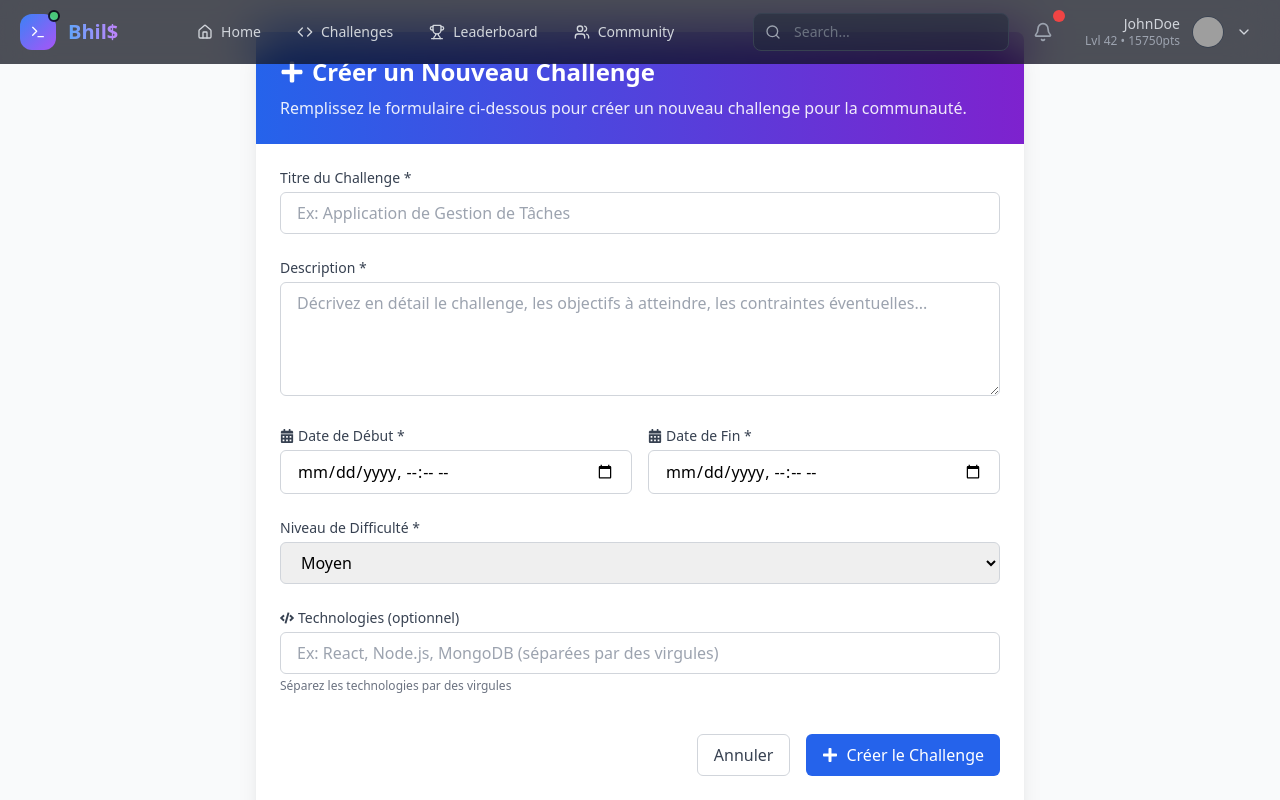
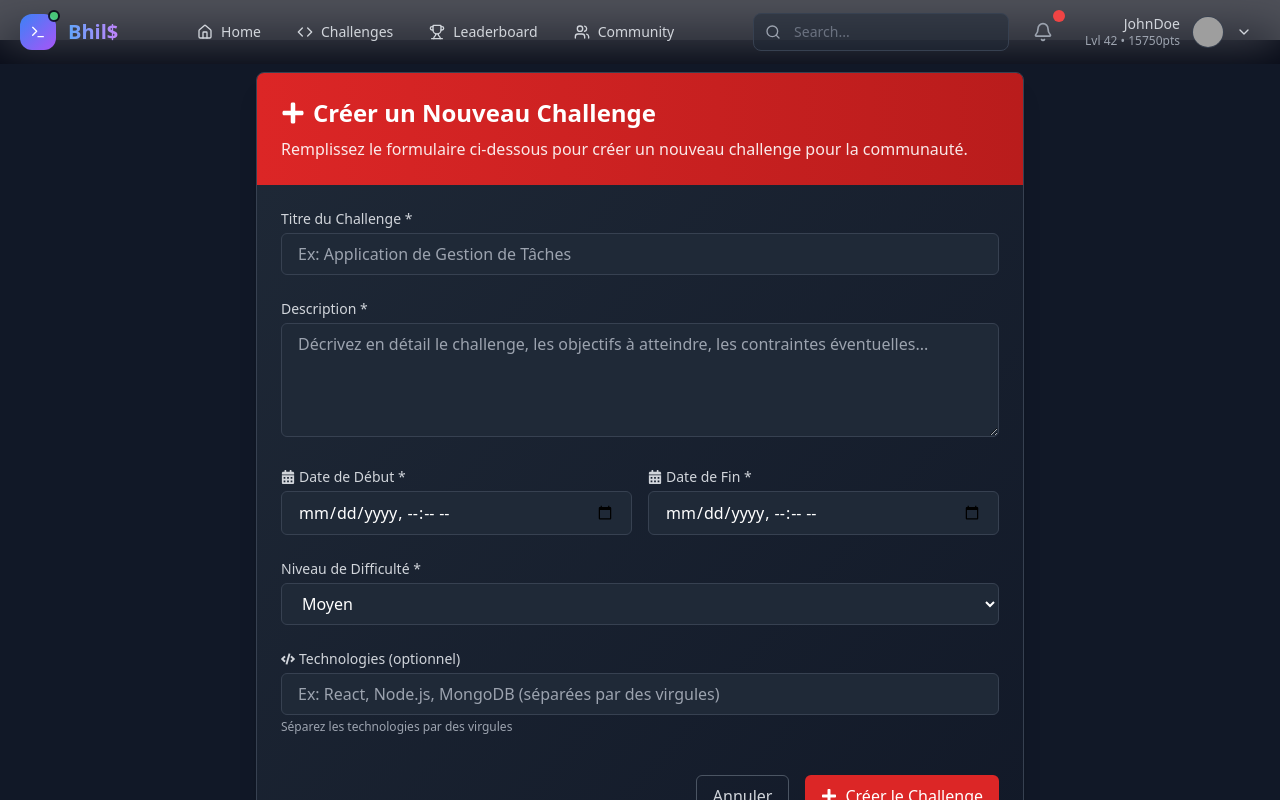
Before and after one commit to 7Bhil/Challenge-react, a React (Vite) app: page /creation-challenge in a window 1280 px wide. Shown: the top 800 px of the page. Built offline with nearby package versions, Linux system fonts and the light colour scheme; grey boxes are pictures that could not be loaded.

Commit message:
partie admin

```diff
--- a/src/components/ChallengeDetail.jsx
+++ b/src/components/ChallengeDetail.jsx
@@ -1,11 +1,12 @@
 import { useState, useEffect } from 'react';
 import { useParams, Link, useNavigate } from 'react-router-dom';
-import challengesData from '../data/challenge';
+import api from '../service/api'; // Import ton instance axios
 
 const ChallengeDetail = () => {
   const { id } = useParams();
   const navigate = useNavigate();
   const [challenge, setChallenge] = useState(null);
+  const [loading, setLoading] = useState(true);
   const [submission, setSubmission] = useState({
     repositoryUrl: '',
     comment: '',
@@ -15,14 +16,25 @@ const ChallengeDetail = () => {
   const [submissionSuccess, setSubmissionSuccess] = useState(false);
 
   useEffect(() => {
-    // Trouver le défi correspondant à l'ID
-    const foundChallenge = challengesData.find(c => c.id === parseInt(id));
-    if (foundChallenge) {
-      setChallenge(foundChallenge);
-    } else {
+    fetchChallenge();
+  }, [id]);
+const fetchChallenge = async () => {
+    try {
+      setLoading(true);
+      const response = await api.get(`/challenges/${id}`);
+
+      if (response.data.success) {
+        setChallenge(response.data.data);
+      } else {
+        navigate('/challenges', { replace: true });
+      }
+    } catch (error) {
+      console.error('Erreur chargement challenge:', error);
       navigate('/challenges', { replace: true });
+    } finally {
+      setLoading(false);
     }
-  }, [id, navigate]);
+  };
 
   const handleInputChange = (e) => {
     const { name, value } = e.target;
@@ -47,7 +59,15 @@ const ChallengeDetail = () => {
       setIsSubmitting(false);
     }
   };
-
+   if (loading) {
+    return (
+      <div className="container mx-auto px-4 py-12">
+        <div className="flex justify-center items-center h-40">
+          <div className="animate-spin rounded-full h-12 w-12 border-b-2 border-purple-700"></div>
+        </div>
+      </div>
+    );
+  }
   if (!challenge) {
     return (
       <div className="container mx-auto px-4 py-12">
@@ -81,7 +101,7 @@ const ChallengeDetail = () => {
   const participants = challenge.participants || [];
 
   return (
-    <div className="container mx-auto px-4 py-8">
+    <div className="container mx-auto px-4 py-10">
       {/* Breadcrumb */}
       <nav className="flex mb-6" aria-label="Breadcrumb">
         <ol className="inline-flex items-center space-x-1 md:space-x-3">
--- a/src/components/ChallengesList.jsx
+++ b/src/components/ChallengesList.jsx
@@ -1,38 +1,47 @@
 import { useState, useEffect } from 'react';
-import ChallengeCard from './ChallengeCard';
+import ChallengeCard from './ChallengeCard.jsx';
 import { Link } from 'react-router-dom';
-// Import direct du fichier JSON depuis src/data/
-import challengesData from '../data/challenge.js';
+import api from '../service/api'; // Import ton instance axios
 
 const ChallengesList = () => {
   const [challenges, setChallenges] = useState([]);
   const [error, setError] = useState(null);
+  const [loading, setLoading] = useState(true);
 
   useEffect(() => {
-    try {
-      // Vérifier si les données sont un tableau
-      let challengesArray = [];
-      if (Array.isArray(challengesData)) {
-        challengesArray = challengesData;
-      } else if (challengesData.challenges && Array.isArray(challengesData.challenges)) {
-        challengesArray = challengesData.challenges;
-      } else if (challengesData.data && Array.isArray(challengesData.data)) {
-        challengesArray = challengesData.data;
-      } else {
-        throw new Error('Format de données inattendu');
-      }
+    fetchChallenges();
+  }, []);
 
-      // Filtrer pour n'afficher que les défis "en cours"
-      const ongoingChallenges = challengesArray.filter(
-        challenge => challenge.status === 'en cours'
-      );
+  const fetchChallenges = async () => {
+  try {
+    setLoading(true);
+    console.log('🔄 Chargement des challenges...');
 
-      setChallenges(ongoingChallenges);
-    } catch (error) {
-      console.error('Erreur lors du traitement des défis:', error);
-      setError(error.message);
+    const response = await api.get('/challenges');
+    console.log('✅ Réponse API:', response.data);
+
+    if (response.data.success) {
+      setChallenges(response.data.data);
+    } else {
+      setError('Erreur dans la réponse API');
     }
-  }, []);
+  } catch (error) {
+    console.error('❌ Erreur API:', error.response?.data || error.message);
+    setError('Erreur de chargement des défis: ' + (error.response?.data?.message || error.message));
+  } finally {
+    setLoading(false);
+  }
+};
+
+  if (loading) {
+    return (
+      <div className="container mx-auto px-4 py-12">
+        <div className="text-center py-10">
+          <p className="text-gray-300">Chargement des défis...</p>
+        </div>
+      </div>
+    );
+  }
 
   if (error) {
     return (
@@ -45,22 +54,28 @@ const ChallengesList = () => {
   }
 
   return (
-    <section className="container mx-auto px-4 py-12 bg-gray-900">
+    <section className="mx-auto px-4 py-12 bg-gray-900">
       <div className="flex justify-between items-center mb-10">
         <h2 className="text-3xl font-bold text-gray-100">
           Défis <span className="text-red-600">en cours</span>
         </h2>
+        <Link
+          to="/admin/create-challenge"
+          className="bg-purple-600 hover:bg-purple-700 text-white px-6 py-3 rounded-lg transition-colors"
+        >
+          Créer un défi
+        </Link>
       </div>
 
       {challenges.length === 0 ? (
-        <div className="text-center py-10 bg-gray-800/50 rounded-xl border border-gray-700 backdrop-blur-sm">
+        <div className="text-center py-10 bg-gradient-to-br from-gray-800 to-gray-900 rounded-xl border border-gray-700 backdrop-blur-sm">
           <p className="text-gray-300">Aucun défi en cours pour le moment.</p>
-          <p className="text-gray-500 text-sm mt-2">Revenez bientôt pour découvrir de nouveaux défis!</p>
+          <p className="text-gray-400 text-sm mt-2">Revenez bientôt pour découvrir de nouveaux défis!</p>
         </div>
       ) : (
         <div className="grid grid-cols-1 md:grid-cols-2 lg:grid-cols-3 gap-6">
           {challenges.map(challenge => (
-            <ChallengeCard key={challenge.id} challenge={challenge} />
+            <ChallengeCard key={challenge._id} challenge={challenge} />
           ))}
         </div>
       )}
--- a/src/pages/Admin/CreationChallenges.tsx
+++ b/src/pages/Admin/CreationChallenges.tsx
@@ -1,5 +1,7 @@
 import React, { useState } from 'react';
 import { FaPlus, FaCalendarAlt, FaCode, FaSignInAlt } from 'react-icons/fa';
+import api from '../../service/api';
+import { Navigate } from 'react-router-dom';
 
 const CreateChallenge = () => {
   const [formData, setFormData] = useState({
@@ -7,9 +9,10 @@ const CreateChallenge = () => {
     description: '',
     startDate: '',
     endDate: '',
-    difficulty: 'medium',
+    difficulty: 'Moyen',
     technologies: ''
   });
+  const [loading, setLoading] = useState(false);
 
   const handleChange = (e) => {
     const { name, value } = e.target;
@@ -19,30 +22,39 @@ const CreateChallenge = () => {
     });
   };
 
+  const handleSubmit = async (e) => {
+  e.preventDefault();
+  setLoading(true);
 
-  const handleSubmit = (e) => {
-    e.preventDefault();
-    // Pour le moment, on affiche juste les données dans la console
-    console.log('Données du challenge:', formData);
-    alert('Challenge créé avec succès! (Vérifiez la console pour voir les données)');
+  try {
+    const token = localStorage.getItem('token');
+    console.log('Token disponible:', !!token);
+    console.log('Token from localStorage:', token);
+  console.log('API defaults:', api.defaults.headers.common);
+    const response = await api.post('/challenges', formData, {
+      headers: {
+        'Authorization': `Bearer ${token}`
+      },
+      timeout: 10000 // Augmente le timeout à 10 secondes
+    });
+    if (response.data.success) {
+      alert('Challenge créé avec succès!');
+      navigate('/Challenges');
+    }
 
-    // Réinitialiser le formulaire après soumission
-    setFormData({
-      title: '',
-      description: '',
-      startDate: '',
-      endDate: '',
-      difficulty: 'medium',
-      technologies: ''
-    });
-  };
-
+    // ... reste du code
+  } catch (error) {
+    console.error('Erreur détaillée:', error);
+  } finally {
+    setLoading(false);
+  }
+};
   return (
-    <div className="min-h-screen bg-gray-50 py-8 px-4 sm:px-6 lg:px-8">
+    <div className="min-h-screen bg-gray-900 py-8 px-10 mt-10 sm:px-6 lg:px-10">
       <div className="max-w-3xl mx-auto">
-        <div className="bg-white shadow-xl rounded-lg overflow-hidden">
+        <div className="bg-gradient-to-br from-gray-800 to-gray-900 shadow-xl rounded-lg overflow-hidden border border-gray-700">
           {/* En-tête */}
-          <div className="bg-gradient-to-r from-blue-600 to-purple-700 p-6 text-white">
+          <div className="bg-gradient-to-r from-red-600 to-red-700 p-6 text-white">
             <h1 className="text-2xl font-bold flex items-center">
               <FaPlus className="mr-2" /> Créer un Nouveau Challenge
             </h1>
@@ -55,7 +67,7 @@ const CreateChallenge = () => {
           <form onSubmit={handleSubmit} className="p-6 space-y-6">
             {/* Titre */}
             <div>
-              <label htmlFor="title" className="block text-sm font-medium text-gray-700 mb-1">
+              <label htmlFor="title" className="block text-sm font-medium text-gray-300 mb-1">
                 Titre du Challenge *
               </label>
               <input
@@ -65,14 +77,14 @@ const CreateChallenge = () => {
                 value={formData.title}
                 onChange={handleChange}
                 required
-                className="w-full px-4 py-2 border border-gray-300 rounded-md focus:ring-2 focus:ring-blue-500 focus:border-blue-500"
+                className="w-full px-4 py-2 bg-gray-800 border border-gray-700 rounded-md text-white focus:ring-2 focus:ring-red-500 focus:border-red-500"
                 placeholder="Ex: Application de Gestion de Tâches"
               />
             </div>
 
             {/* Description */}
             <div>
-              <label htmlFor="description" className="block text-sm font-medium text-gray-700 mb-1">
+              <label htmlFor="description" className="block text-sm font-medium text-gray-300 mb-1">
                 Description *
               </label>
               <textarea
@@ -82,7 +94,7 @@ const CreateChallenge = () => {
                 onChange={handleChange}
                 required
                 rows={4}
-                className="w-full px-4 py-2 border border-gray-300 rounded-md focus:ring-2 focus:ring-blue-500 focus:border-blue-500"
+                className="w-full px-4 py-2 bg-gray-800 border border-gray-700 rounded-md text-white focus:ring-2 focus:ring-red-500 focus:border-red-500"
                 placeholder="Décrivez en détail le challenge, les objectifs à atteindre, les contraintes éventuelles..."
               />
             </div>
@@ -90,7 +102,7 @@ const CreateChallenge = () => {
             {/* Dates */}
             <div className="grid grid-cols-1 md:grid-cols-2 gap-4">
               <div>
-                <label htmlFor="startDate" className="text-sm font-medium text-gray-700 mb-1 flex items-center">
+                <label htmlFor="startDate" className="text-sm font-medium text-gray-300 mb-1 flex items-center">
                   <FaCalendarAlt className="mr-1" /> Date de Début *
                 </label>
                 <input
@@ -100,11 +112,11 @@ const CreateChallenge = () => {
                   value={formData.startDate}
                   onChange={handleChange}
                   required
-                  className="w-full px-4 py-2 border border-gray-300 rounded-md focus:ring-2 focus:ring-blue-500 focus:border-blue-500"
+                  className="w-full px-4 py-2 bg-gray-800 border border-gray-700 rounded-md text-white focus:ring-2 focus:ring-red-500 focus:border-red-500"
                 />
               </div>
               <div>
-                <label htmlFor="endDate" className="text-sm font-medium text-gray-700 mb-1 flex items-center">
+                <label htmlFor="endDate" className="text-sm font-medium text-gray-300 mb-1 flex items-center">
                   <FaCalendarAlt className="mr-1" /> Date de Fin *
                 </label>
                 <input
@@ -114,14 +126,14 @@ const CreateChallenge = () => {
                   value={formData.endDate}
                   onChange={handleChange}
                   required
-                  className="w-full px-4 py-2 border border-gray-300 rounded-md focus:ring-2 focus:ring-blue-500 focus:border-blue-500"
+                  className="w-full px-4 py-2 bg-gray-800 border border-gray-700 rounded-md text-white focus:ring-2 focus:ring-red-500 focus:border-red-500"
                 />
               </div>
             </div>
 
             {/* Difficulté */}
             <div>
-              <label htmlFor="difficulty" className="block text-sm font-medium text-gray-700 mb-1">
+              <label htmlFor="difficulty" className="block text-sm font-medium text-gray-300 mb-1">
                 Niveau de Difficulté *
               </label>
               <select
@@ -130,18 +142,18 @@ const CreateChallenge = () => {
                 value={formData.difficulty}
                 onChange={handleChange}
                 required
-                className="w-full px-4 py-2 border border-gray-300 rounded-md focus:ring-2 focus:ring-blue-500 focus:border-blue-500"
+                className="w-full px-4 py-2 bg-gray-800 border border-gray-700 rounded-md text-white focus:ring-2 focus:ring-red-500 focus:border-red-500"
               >
-                <option value="easy">Facile</option>
-                <option value="medium">Moyen</option>
-                <option value="hard">Difficile</option>
-                <option value="expert">Expert</option>
+                <option value="Facile">Facile</option>
+                <option value="Moyen">Moyen</option>
+                <option value="Difficile">Difficile</option>
+                <option value="Expert">Expert</option>
               </select>
             </div>
 
             {/* Technologies */}
             <div>
-              <label htmlFor="technologies" className="text-sm font-medium text-gray-700 mb-1 flex items-center">
+              <label htmlFor="technologies" className="text-sm font-medium text-gray-300 mb-1 flex items-center">
                 <FaCode className="mr-1" /> Technologies (optionnel)
               </label>
               <input
@@ -150,10 +162,10 @@ const CreateChallenge = () => {
                 name="technologies"
                 value={formData.technologies}
                 onChange={handleChange}
-                className="w-full px-4 py-2 border border-gray-300 rounded-md focus:ring-2 focus:ring-blue-500 focus:border-blue-500"
+                className="w-full px-4 py-2 bg-gray-800 border border-gray-700 rounded-md text-white focus:ring-2 focus:ring-red-500 focus:border-red-500"
                 placeholder="Ex: React, Node.js, MongoDB (séparées par des virgules)"
               />
-              <p className="text-xs text-gray-500 mt-1">
+              <p className="text-xs text-gray-400 mt-1">
                 Séparez les technologies par des virgules
               </p>
             </div>
@@ -162,13 +174,13 @@ const CreateChallenge = () => {
             <div className="flex justify-end space-x-4 pt-4">
               <button
                 type="button"
-                className="px-4 py-2 border border-gray-300 rounded-md text-gray-700 hover:bg-gray-50 focus:outline-none focus:ring-2 focus:ring-blue-500"
+                className="px-4 py-2 border border-gray-600 rounded-md text-gray-300 hover:bg-gray-800 focus:outline-none focus:ring-2 focus:ring-red-500"
                 onClick={() => setFormData({
                   title: '',
                   description: '',
                   startDate: '',
                   endDate: '',
-                  difficulty: 'medium',
+                  difficulty: 'Moyen',
                   technologies: ''
                 })}
               >
@@ -176,24 +188,25 @@ const CreateChallenge = () => {
               </button>
               <button
                 type="submit"
-                className="px-4 py-2 bg-blue-600 text-white rounded-md hover:bg-blue-700 focus:outline-none focus:ring-2 focus:ring-blue-500 focus:ring-offset-2 flex items-center"
+                disabled={loading}
+                className="px-4 py-2 bg-red-600 text-white rounded-md hover:bg-red-700 focus:outline-none focus:ring-2 focus:ring-red-500 focus:ring-offset-2 focus:ring-offset-gray-900 flex items-center disabled:opacity-50 disabled:cursor-not-allowed transition-all duration-300 hover:shadow-[0_0_20px_rgba(220,38,38,0.5)]"
               >
-                <FaPlus className="mr-2" /> Créer le Challenge
+                <FaPlus className="mr-2" /> {loading ? 'Création...' : 'Créer le Challenge'}
               </button>
             </div>
           </form>
 
           {/* Note sur l'accès public */}
-          <div className="bg-yellow-50 border-t border-yellow-200 p-4">
+          <div className="bg-red-950/30 border-t border-red-900/50 p-4">
             <div className="flex items-start">
               <div className="flex-shrink-0">
-                <FaSignInAlt className="h-5 w-5 text-yellow-400" />
+                <FaSignInAlt className="h-5 w-5 text-red-400" />
               </div>
               <div className="ml-3">
-                <h3 className="text-sm font-medium text-yellow-800">
+                <h3 className="text-sm font-medium text-red-300">
                   Accès public
                 </h3>
-                <div className="mt-2 text-sm text-yellow-700">
+                <div className="mt-2 text-sm text-red-400/80">
                   <p>
                     Cette page est actuellement accessible sans authentification pour les tests.
                     Dans une version finale, l'accès serait restreint aux administrateurs.
--- a/src/pages/signin/Login.jsx
+++ b/src/pages/signin/Login.jsx
@@ -1,6 +1,7 @@
 import React, { useState } from "react";
 import { Mail, Lock, Eye, EyeOff, LogIn, ArrowLeft } from "lucide-react";
 import axios from "axios";
+import api from "../../service/api";
 
 export default function Login() {
   const [showPassword, setShowPassword] = useState(false);
@@ -35,7 +36,7 @@ export default function Login() {
     setMessage({ type: "", text: "" });
 
     try {
-      const response = await axios.post(`${API_URL}/users/login`, formData, {
+      const response = await api.post(`/users/login`, formData, {
         withCredentials: true,
       });
 
@@ -46,6 +47,7 @@ export default function Login() {
 
       if (response.data.user) {
         localStorage.setItem("user", JSON.stringify(response.data.user));
+        api.defaults.headers.common["Authorization"] = `Bearer ${response.data.token}`;
       }
 
       setMessage({
--- a/src/routes/Route.jsx
+++ b/src/routes/Route.jsx
@@ -4,9 +4,8 @@ import Profil from "../components/Profil";
 import Leaderboard from "../components/leaderboard";
 import Login from "../pages/signin/Login";
 import Register from "../pages/signin/Register";
-import ChallengesList from "../components/ChallengesList";
+import ChallengesList from "../components//ChallengesList";
 import ChallengeDetail from "../components/ChallengeDetail";
-import Navbar from "../components/layout/Navbar";
 import Homee from "../pages/Homee";
 import CreateChallenge from "../pages/Admin/CreationChallenges";
 import AdminChallenges from "../pages/Admin/GestionChallenges";
```
Also changed, not shown: src/components/ChallengeCard.jsx (+17 -11 lines), 1 other file (tests, documents, lock files or other folders).
